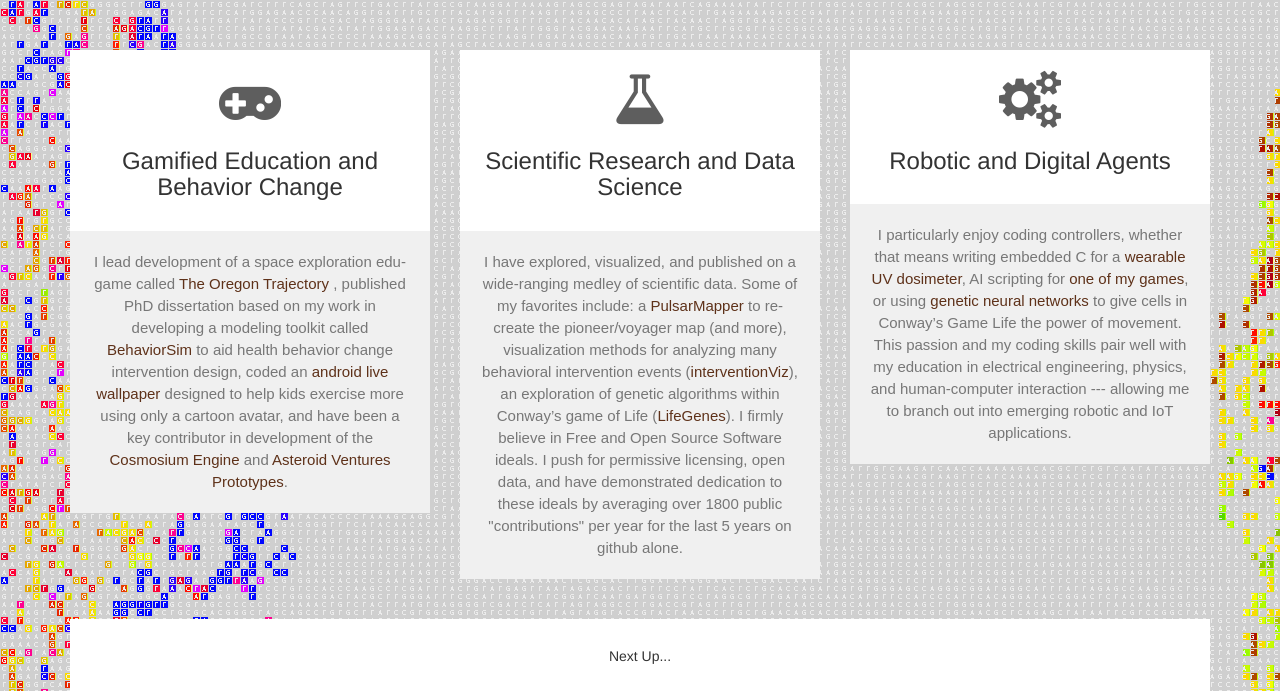
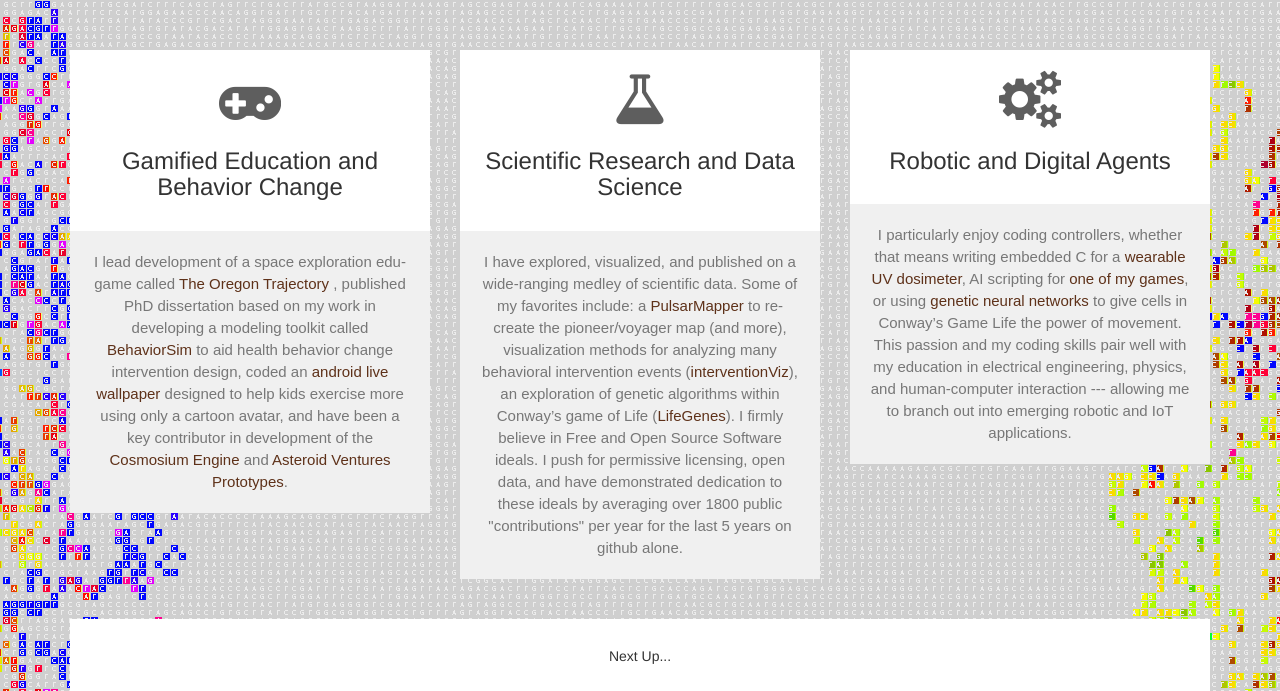
Before and after one commit to 7yl4r/7yl4r.github.io_OLD, a plain HTML site: page index.html in a window 1280 px wide. Shown: the part 153-844 px from the top of the page. Drawn offline with nearby package versions, Linux system fonts and the light colour scheme.

Commit message:
bg img center & rpt

```diff
--- a/css/styles.css
+++ b/css/styles.css
@@ -92,8 +92,8 @@ body {
     font-size: 14px;
     font-family: 'Source Sans Pro', sans-serif;
     -webkit-font-smoothing: antialiased;
-    background: url("../images/bigRedBlob.png") no-repeat;
 
+    background: url("../images/bigRedBlob.png") repeat center top;
 }
 
 ::selection {
```
